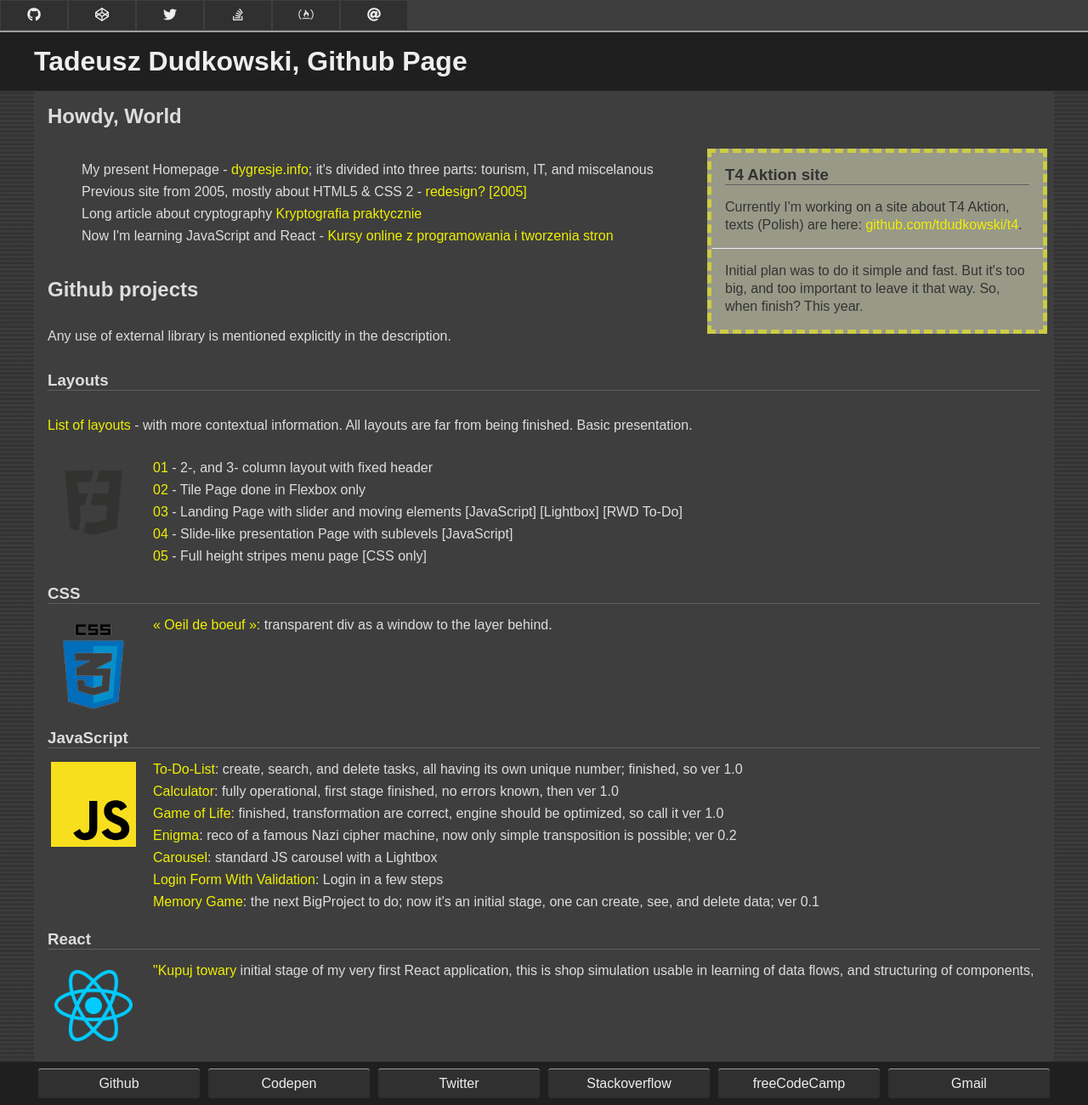
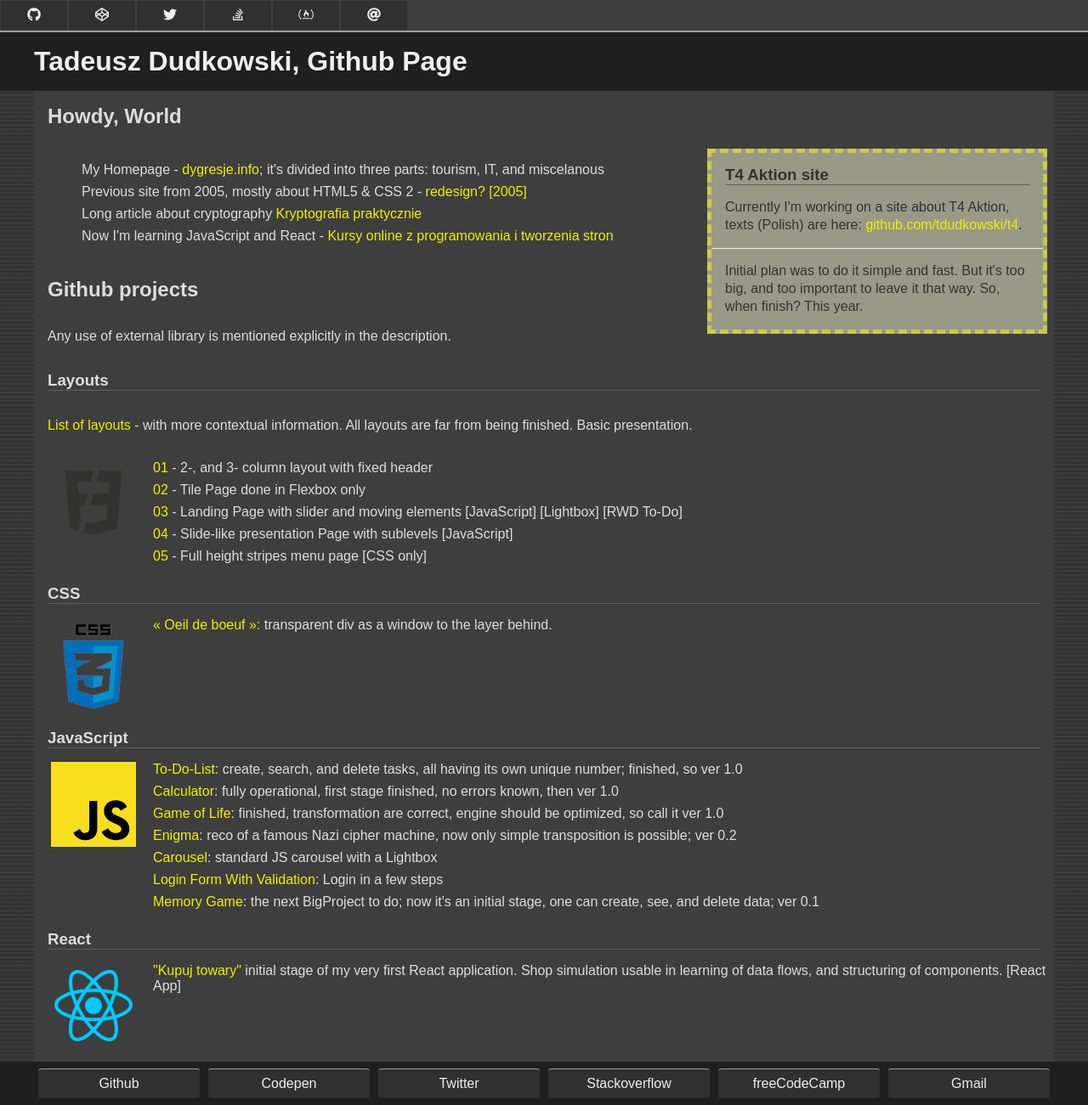
Before and after one commit to tdudkowski/tdudkowski.github.io, a Jekyll site: the page built from index.html, in a window 1280 px wide. Shown: the whole page at 85% size. Built offline with Jekyll 4.4.1, drawn with Linux system fonts in a browser that asks for light colours; nearby versions of some CDN libraries.

Commit message:
add info about upgraded React App

```diff
--- a/index.html
+++ b/index.html
@@ -11,8 +11,8 @@ title: Tadeusz Dudkowski, Github Page
 
   <ul class="hello_world">
     <li>
-      My present Homepage - <a href="http://dygresje.info/">dygresje.info</a>;
-      it's divided into three parts: tourism, IT, and miscelanous
+      My Homepage - <a href="http://dygresje.info/">dygresje.info</a>; it's
+      divided into three parts: tourism, IT, and miscelanous
     </li>
     <li>
       Previous site from 2005, mostly about HTML5 & CSS 2 -
@@ -165,9 +165,9 @@ title: Tadeusz Dudkowski, Github Page
 
   <ul>
     <li>
-      <a href="https://tdudkowski.github.io/Kupuj-towary/">"Kupuj towary</a>
-      initial stage of my very first React application, this is shop simulation
-      usable in learning of data flows, and structuring of components,
+      <a href="https://tdudkowski.github.io/Kupuj-towary/">"Kupuj towary"</a>
+      initial stage of my very first React application. Shop simulation usable
+      in learning of data flows, and structuring of components. [React App]
     </li>
   </ul>
 </main>
```
